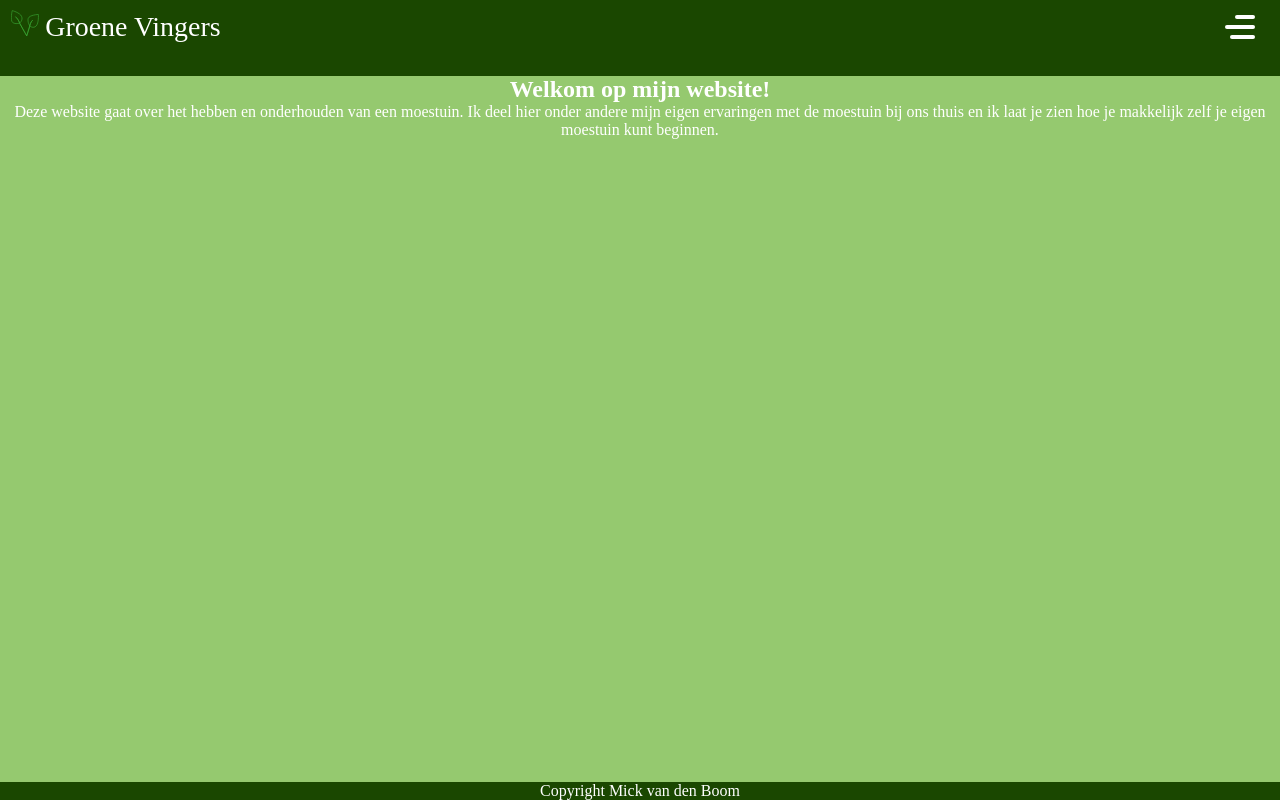
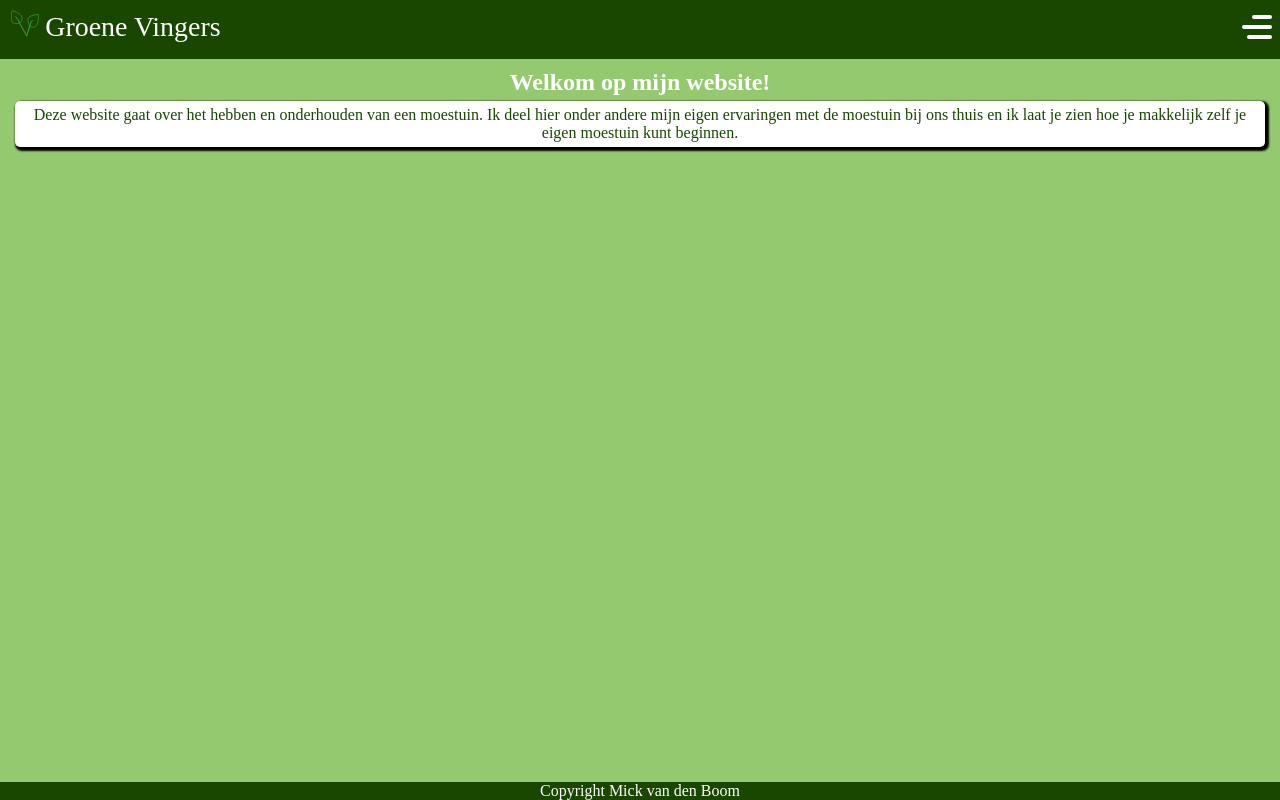
Before and after one commit to MickvdBoom/project-individueel-1, a plain HTML site: page index.html in a window 1280 px wide. Drawn offline with Linux system fonts and the light colour scheme.

Commit message:
header fixed

```diff
--- a/style.css
+++ b/style.css
@@ -8,16 +8,22 @@ body {
 }
 
 article p {
-  color: white;
-  margin-left: 5px;
-  margin-right: 5px;
+  color: #1A4700;
+  margin-left: 15px;
+  margin-right: 15px;
+  padding: 5px 5px 5px 5px;
   text-align: center;
+  background-color: white;
+  border-radius: 5px;
+  box-shadow: 2px 2px 2px 2px black
 }
 
 h1, h2, h3, h4, h5, h6 {
   color: white;
   margin-left: 5px;
   margin-right: 5px;
+  margin-top: 10px;
+  margin-bottom: 5px;
   text-align: center;
 }
 
@@ -32,7 +38,7 @@ header{
   justify-content: space-between;
   align-items: center;
   background: #1A4700;
-  padding: 25px;
+  padding: 8px;
   transition: 0.3s;
 }
 
```
Also changed, not shown: 1 other file.
